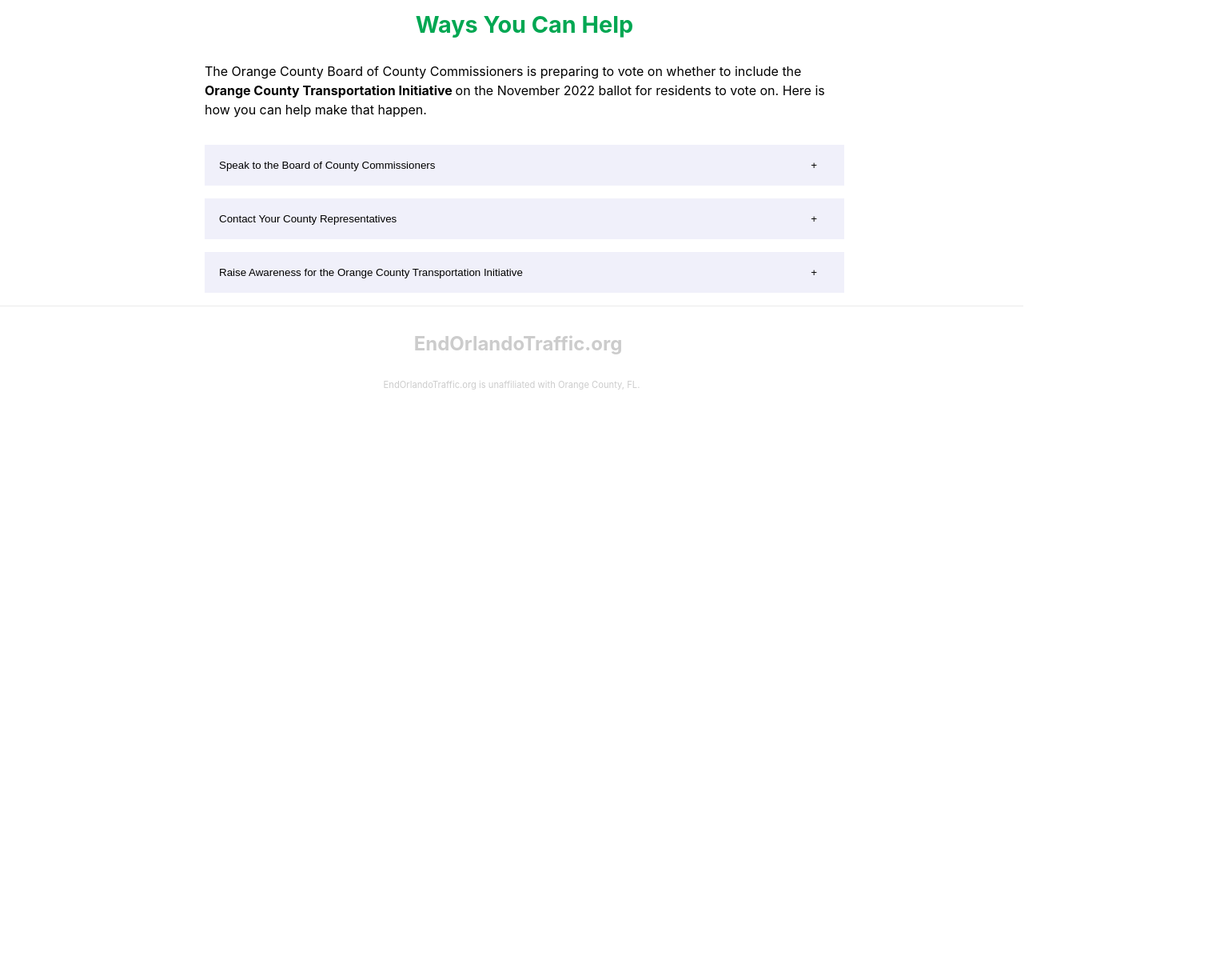
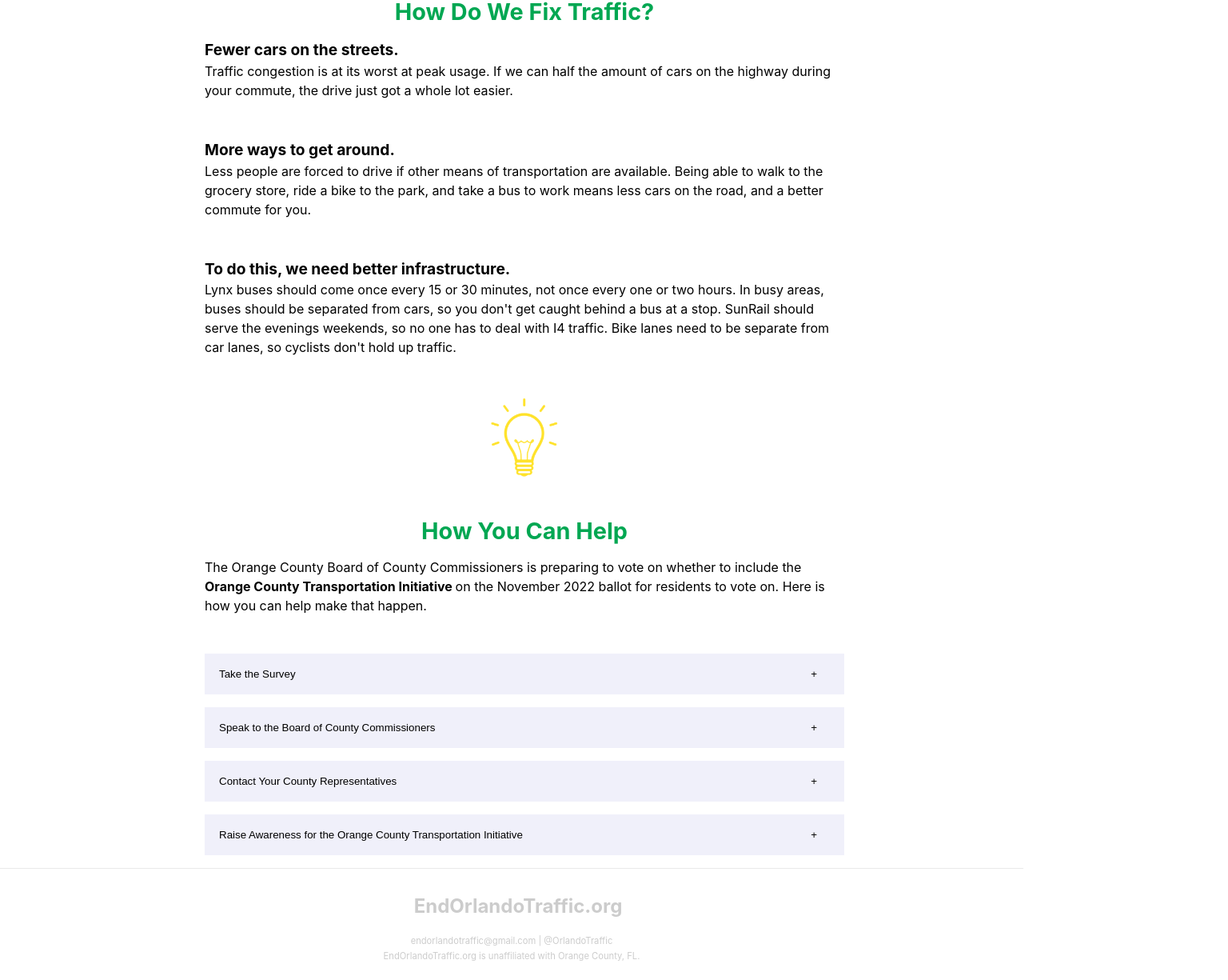
Before and after one commit to shintoo/endorlandotraffic.org, a Next.js app: page /action in a window 1280 px wide. Shown: the part 115-1340 px from the top of the page at 80% size, 1536 px wide, since content can reach past the window. Before the commit the page ends 800 px from the top, so only its background shows below. Built offline with nearby package versions, Linux system fonts and the light colour scheme.

Commit message:
Add twitter to footer and about, explainer on Action

```diff
--- a/components/Footer.js
+++ b/components/Footer.js
@@ -4,6 +4,10 @@
   return (
     <footer className={styles.footer}>
       <span className={styles.logo}>EndOrlandoTraffic.org</span><br />
+      <div className={styles.contact}>
+        <a href="endorlandotraffic@gmail.com">endorlandotraffic@gmail.com</a>&nbsp;|&nbsp;
+        <a href="https://twitter.com/orlandotraffic">@OrlandoTraffic</a> <br/>
+      </div>
       EndOrlandoTraffic.org is unaffiliated with Orange County, FL.
     </footer>
   )
--- a/components/Footer.module.css
+++ b/components/Footer.module.css
@@ -17,11 +17,16 @@
   flex-grow: 1;
 }
 
+.contact {
+  display: flex;
+  align-items: center;
+  margin-bottom: .5em;
+}
 
 .logo {
   font-size: 1rem;
   font-weight: bolder;
-  margin-bottom: 1rem;
+  margin-bottom: .5rem;
 }
 
 @media only screen and (min-width: 680px) {
--- a/pages/about/index.js
+++ b/pages/about/index.js
@@ -9,6 +9,9 @@
         and improved Lynx and Sunrail service.
       </p>
       EndOrlandoTraffic.org is not affiliated with the City of Orlando or Orange County.
+      <p>
+        Contact us at <span className={styles.email}>endorlandotraffic@gmail.com</span> and follow us on Twitter <a className={styles.twitter} href="https://twitter.com/orlandotraffic">@OrlandoTraffic</a>.
+      </p>
     </div>
   )
 }
--- a/pages/action/index.js
+++ b/pages/action/index.js
@@ -5,13 +5,37 @@
   const tweetParams = "text=Orlando traffic and transportation can be fixed. Learn about the Orange County Transportation Initiative:&url=https://endorlandotraffic.org"
   return (
     <div className={styles.action}>
-      <h3 className={styles.heading}>Ways You Can Help</h3>
+      <h3 className={styles.heading}>How Do We Fix Traffic?</h3>
+      <p>
+        <span className={styles.subheading}>Fewer cars on the streets.</span> <br />
+        Traffic congestion is at its worst at peak usage. If we can half the amount of cars on the highway during your commute, the drive just got a whole lot easier.
+      </p>
+      <p>
+        <span className={styles.subheading}>More ways to get around.</span> <br />
+        Less people are forced to drive if other
+        means of transportation are available. Being able to walk to the grocery store,
+        ride a bike to the park, and take a bus to work means less cars on the road, and a better commute for you.
+      </p>
+      <p>
+        <span className={styles.subheading}>To do this, we need better infrastructure.</span> <br />
+        Lynx buses should come once every 15 or 30 minutes, not once every one or two hours. In busy areas, buses should be separated from cars, so you don't get caught behind a bus at a stop. SunRail should serve the evenings weekends, so no one has to deal with I4 traffic. Bike lanes need to be separate from car lanes, so cyclists don't hold up traffic.
+      </p>
+      <img src="/graphics/bulb.png" />
+      <h3 className={styles.heading}>How You Can Help</h3>
       <p>
         The Orange County Board of County Commissioners is preparing to vote on whether to include the
         {" "}<strong>Orange County Transportation Initiative </strong> on the November 2022 ballot for residents
         to vote on. Here is how you can help make that happen.
       </p>
       <div className={styles.waystohelp}>
+        <Expandable title="Take the Survey">
+          <p>Orange County is currently running a survey to understand ways residents
+          commute and how transportation should be improved.</p>
+          <p>This survey is an opportunity to tell Orange County about the importance of
+          improved Lynx and Sunrail service, better bike lanes, and pedestrian safety.</p>
+          <p className={styles.calltoaction}>Take the Transportation Initiative Survey <a href="https://www.orangecountyfl.net/TrafficTransportation/TransportationInitiative.aspx">here</a>.
+          </p>
+        </Expandable>
         <Expandable title="Speak to the Board of County Commissioners">
           <p>
             The Board of County Commissioners votes on whether to put the referendum on the November 2022 ballot on <strong>Tuesday, April 26</strong>. Before this vote, there is a <strong>public hearing</strong>.
--- a/styles/Action.module.css
+++ b/styles/Action.module.css
@@ -1,6 +1,8 @@
 .action {
   margin: 1em;
-  margin-top: 5rem;
+  display: flex;
+  flex-direction: column;
+  align-items: center;
 }
 
 .action > ul > li {
@@ -13,7 +15,8 @@
 }
 
 .heading {
-  margin-top: 8rem;
+  margin: 0;
+  margin-top: 3rem;
   font-size: 1.8rem;
   color: #00A752;
   text-align: center;
@@ -57,6 +60,17 @@
   font-weight: bold;
 }
 
+.subheading {
+  font-weight: bold;
+  font-size: 1.2rem;
+}
+
+.action > img {
+  width: 90px;
+  height: auto;
+  margin-top: 1rem;
+}
+
 .template {
   background-color: #f0f0f0;
   margin: .5rem;
@@ -66,8 +80,7 @@
 @media only screen and (min-width: 680px) {
   .action {
     width: 100%;
-    margin-left: 20vw;
-    margin-top: 5rem;
+    margin-top: 4rem;
   }
 
   .action > * {
--- a/styles/Facts.module.css
+++ b/styles/Facts.module.css
@@ -7,6 +7,7 @@
 }
 
 .heading {
+  margin: 0;
   font-size: 2rem;
   text-align: center;
   color: #00A752;
@@ -51,6 +52,12 @@
   font-size: 0.8rem;
 }
 
+.facts > img {
+  margin-top: 1rem;
+  width: 90px;
+  height: auto;
+}
+
 @media only screen and (min-width: 680px) {
   .facts {
     display: flex;
--- a/styles/Home.module.css
+++ b/styles/Home.module.css
@@ -83,7 +83,6 @@
   text-align: left;
   color: inherit;
   text-decoration: none;
-  border: 1px solid #eaeaea;
   border-radius: 10px;
   transition: color 0.15s ease, border-color 0.15s ease;
   cursor: pointer;
@@ -92,7 +91,7 @@
   align-items: center;
   justify-content: center;
   box-sizing: border-box;
-  background: #DFF3FF;
+  background: #F0F9FF;
 }
 
 .card h2 {
```
Also changed, not shown: styles/About.module.css (+9 -0 lines), public/graphics/bulb.png (added).
